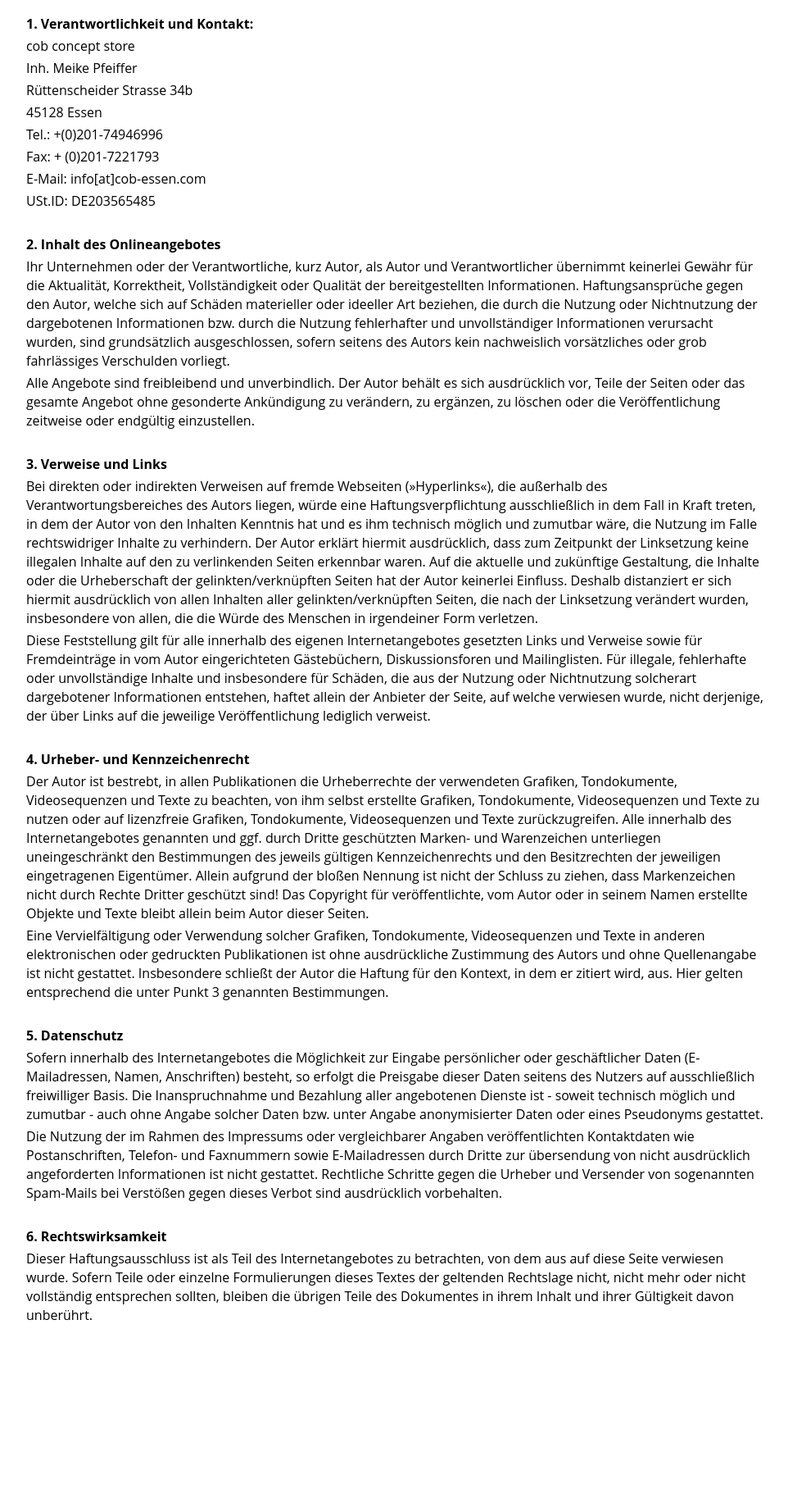
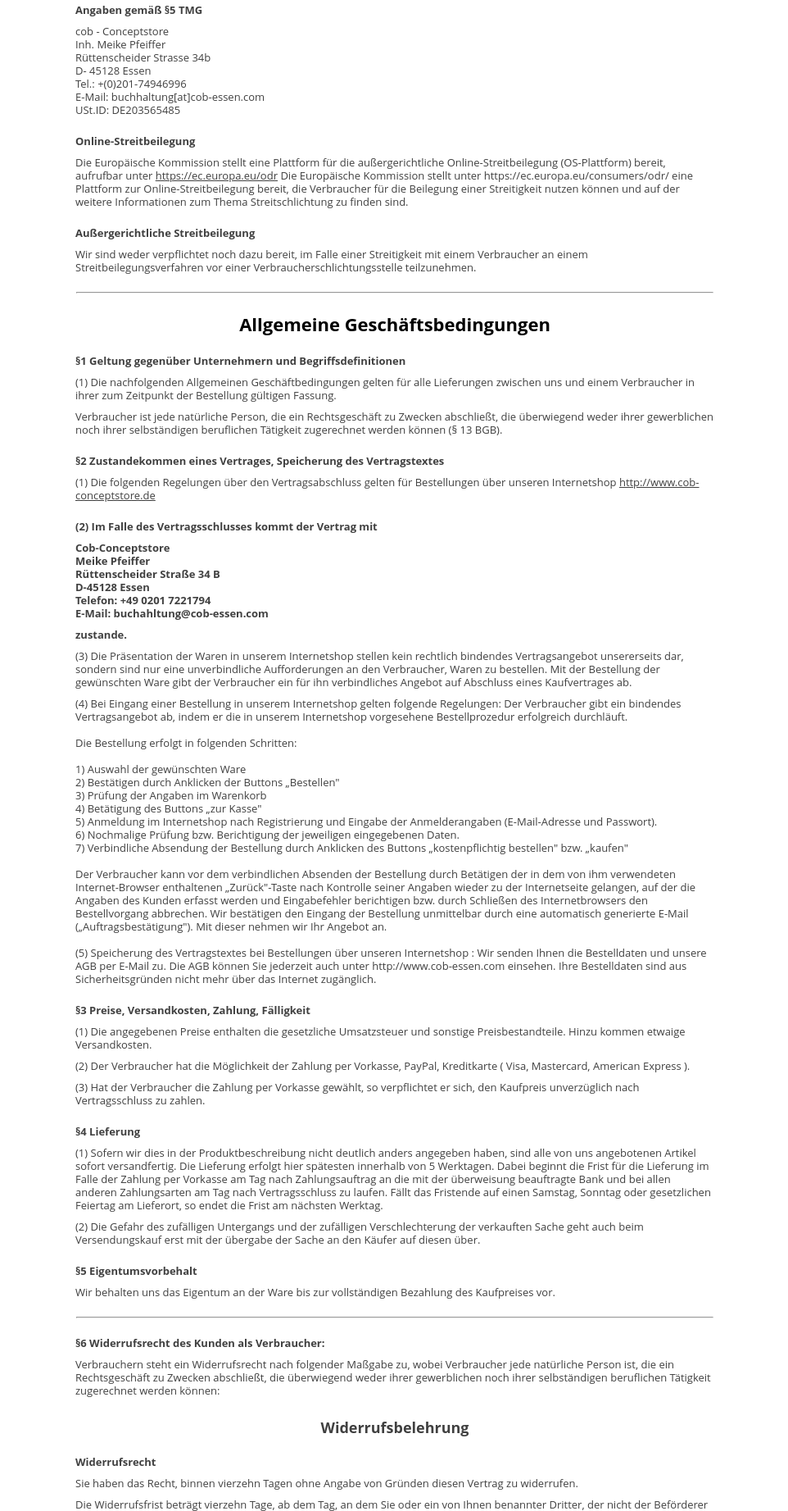
Before and after one commit to cob-concept/info, a plain HTML site: page index.html in a window 1280 px wide. Shown: the part 321-2164 px from the top of the page at 82% size, without its empty margins (158-1120 px from the left). Before the commit the page ends 2049 px from the top, so only its background shows below. Drawn offline with Linux system fonts and the light colour scheme; a web font is replaced by a local one.

Commit message:
+ AGB * neues Impressum + CSS (besonders Knöpfe)

```diff
--- a/index.html
+++ b/index.html
@@ -12,51 +12,154 @@
 
 
 <body>
+<!-- LOGO -->
 <img src="logo2.svg" alt="cob">
+
+<!-- IMPRESSUM -->
     <h1>Impressum</h1>
     <div class="box">
-  <p><b>1. Verantwortlichkeit und Kontakt:</b></p>
-  <p>cob concept store</p>
-  <p>Inh. Meike Pfeiffer</p>
-  <p>R&uuml;ttenscheider Strasse 34b</p>
-  <p>45128 Essen</p>
-  <p>Tel.: +(0)201-74946996</p>
-  <p>Fax: + (0)201-7221793</p>
-  <p>E-Mail: info[at]cob-essen.com</p>
-  <p>USt.ID: DE203565485</p>
+    <p><b>Angaben gem&auml;&szlig; &sect;5 TMG</b></p>
+      <p>cob - Conceptstore <br>
+      Inh. Meike Pfeiffer <br>
+      R&uuml;ttenscheider Strasse 34b <br>
+      D- 45128 Essen <br>
+      Tel.: +(0)201-74946996 <br>
+      E-Mail: buchhaltung[at]cob-essen.com <br>
+      USt.ID: DE203565485</p>
     </div>
     <div class="box">
-<p><b>2. Inhalt des Onlineangebotes</b></p>
-<p>Ihr Unternehmen oder der Verantwortliche, kurz Autor, als Autor und Verantwortlicher &uuml;bernimmt keinerlei Gew&auml;hr f&uuml;r die Aktualit&auml;t, Korrektheit, Vollst&auml;ndigkeit oder Qualit&auml;t der bereitgestellten Informationen. Haftungsanspr&uuml;che gegen den Autor, welche sich auf Sch&auml;den materieller oder ideeller Art beziehen, die durch die Nutzung oder Nichtnutzung der dargebotenen Informationen bzw. durch die Nutzung fehlerhafter und unvollst&auml;ndiger Informationen verursacht wurden, sind grunds&auml;tzlich ausgeschlossen, sofern seitens des Autors kein nachweislich vors&auml;tzliches oder grob fahrl&auml;ssiges Verschulden vorliegt.</p>
-<p>Alle Angebote sind freibleibend und unverbindlich. Der Autor beh&auml;lt es sich ausdr&uuml;cklich vor, Teile der Seiten oder das gesamte Angebot ohne gesonderte Ank&uuml;ndigung zu ver&auml;ndern, zu erg&auml;nzen, zu l&ouml;schen oder die Ver&ouml;ffentlichung zeitweise oder endg&uuml;ltig einzustellen.</p>
+    <p><b>Online-Streitbeilegung</b></p>
+    <p>Die Europ&auml;ische Kommission stellt eine Plattform f&uuml;r die au&szlig;ergerichtliche Online-Streitbeilegung (OS-Plattform) bereit, aufrufbar unter <a href="https://ec.europa.eu/odr">https://ec.europa.eu/odr</a>
+    Die Europ&auml;ische Kommission stellt unter https://ec.europa.eu/consumers/odr/ eine Plattform zur Online-Streitbeilegung bereit, die Verbraucher f&uuml;r die Beilegung einer Streitigkeit nutzen k&ouml;nnen und auf der weitere Informationen zum Thema Streitschlichtung zu finden sind.
+    </p>
     </div>
     <div class="box">
-<p><b>3. Verweise und Links</b></p>
-<p>Bei direkten oder indirekten Verweisen auf fremde Webseiten (&raquo;Hyperlinks&laquo;), die au&szlig;erhalb des Verantwortungsbereiches des Autors liegen, w&uuml;rde eine Haftungsverpflichtung ausschlie&szlig;lich in dem Fall in Kraft treten, in dem der Autor von den Inhalten Kenntnis hat und es ihm technisch m&ouml;glich und zumutbar w&auml;re, die Nutzung im Falle rechtswidriger Inhalte zu verhindern. Der Autor erkl&auml;rt hiermit ausdr&uuml;cklich, dass zum Zeitpunkt der Linksetzung keine illegalen Inhalte auf den zu verlinkenden Seiten erkennbar waren. Auf die aktuelle und zuk&uuml;nftige Gestaltung, die Inhalte oder die Urheberschaft der gelinkten/verkn&uuml;pften Seiten hat der Autor keinerlei Einfluss. Deshalb distanziert er sich hiermit ausdr&uuml;cklich von allen Inhalten aller gelinkten/verkn&uuml;pften Seiten, die nach der Linksetzung ver&auml;ndert wurden, insbesondere von allen, die die W&uuml;rde des Menschen in irgendeiner Form verletzen.</p>
+    <p><b>Au&szlig;ergerichtliche Streitbeilegung</b></p>
+    <p>Wir sind weder verpflichtet noch dazu bereit, im Falle einer Streitigkeit mit einem Verbraucher an einem Streitbeilegungsverfahren vor einer Verbraucherschlichtungsstelle teilzunehmen.</p>
 
-<p>Diese Feststellung gilt f&uuml;r alle innerhalb des eigenen Internetangebotes gesetzten Links und Verweise sowie f&uuml;r Fremdeintr&auml;ge in vom Autor eingerichteten G&auml;steb&uuml;chern, Diskussionsforen und Mailinglisten. F&uuml;r illegale, fehlerhafte oder unvollst&auml;ndige Inhalte und insbesondere f&uuml;r Sch&auml;den, die aus der Nutzung oder Nichtnutzung solcherart dargebotener Informationen entstehen, haftet allein der Anbieter der Seite, auf welche verwiesen wurde, nicht derjenige, der &uuml;ber Links auf die jeweilige Ver&ouml;ffentlichung lediglich verweist.</p>
+<!-- AGB -->
+    <hr>
     </div>
+    <h1>Allgemeine Gesch&auml;ftsbedingungen</h1>
     <div class="box">
-<p><b>4. Urheber- und Kennzeichenrecht</b></p>
+    <p><b>&sect;1 Geltung gegen&uuml;ber Unternehmern und Begriffsdefinitionen</b></p>
+    <p>(1) Die nachfolgenden Allgemeinen Gesch&auml;ftbedingungen gelten f&uuml;r alle Lieferungen zwischen uns und einem Verbraucher in ihrer zum Zeitpunkt der Bestellung g&uuml;ltigen Fassung.</p>
+    <p>Verbraucher ist jede nat&uuml;rliche Person, die ein Rechtsgesch&auml;ft zu Zwecken abschlie&szlig;t, die &uuml;berwiegend weder ihrer gewerblichen noch ihrer selbst&auml;ndigen beruflichen T&auml;tigkeit zugerechnet werden k&ouml;nnen (&sect; 13 BGB).
+    </p>
 
-<p>Der Autor ist bestrebt, in allen Publikationen die Urheberrechte der verwendeten Grafiken, Tondokumente, Videosequenzen und Texte zu beachten, von ihm selbst erstellte Grafiken, Tondokumente, Videosequenzen und Texte zu nutzen oder auf lizenzfreie Grafiken, Tondokumente, Videosequenzen und Texte zur&uuml;ckzugreifen.
-Alle innerhalb des Internetangebotes genannten und ggf. durch Dritte gesch&uuml;tzten Marken- und Warenzeichen unterliegen uneingeschr&auml;nkt den Bestimmungen des jeweils g&uuml;ltigen Kennzeichenrechts und den Besitzrechten der jeweiligen eingetragenen Eigent&uuml;mer. Allein aufgrund der blo&szlig;en Nennung ist nicht der Schluss zu ziehen, dass Markenzeichen nicht durch Rechte Dritter gesch&uuml;tzt sind! Das Copyright f&uuml;r ver&ouml;ffentlichte, vom Autor oder in seinem Namen erstellte Objekte und Texte bleibt allein beim Autor dieser Seiten.</p>
+    <div class="box">
+    <p><b>&sect;2 Zustandekommen eines Vertrages, Speicherung des Vertragstextes</b></p>
 
-<p>Eine Vervielf&auml;ltigung oder Verwendung solcher Grafiken, Tondokumente, Videosequenzen und Texte in anderen elektronischen oder gedruckten Publikationen ist ohne ausdr&uuml;ckliche Zustimmung des Autors und ohne Quellenangabe ist nicht gestattet. Insbesondere schlie&szlig;t der Autor die Haftung f&uuml;r den Kontext, in dem er zitiert wird, aus. Hier gelten entsprechend die unter Punkt 3 genannten Bestimmungen.</p>
+    <p>(1) Die folgenden Regelungen &uuml;ber den Vertragsabschluss gelten f&uuml;r Bestellungen &uuml;ber unseren Internetshop <a href="http://www.cob-conceptstore.de">http://www.cob-conceptstore.de</a></p>
     </div>
 
     <div class="box">
-<p><b>5. Datenschutz</b></p>
+    <p><b>(2) Im Falle des Vertragsschlusses kommt der Vertrag mit<br></b></p>
+    </div>
+    <div style="margin-top: 6px; margin-bottom: 10px;">
+    <p><b>
+    Cob-Conceptstore <br>
+    Meike Pfeiffer <br>
+    R&uuml;ttenscheider Stra&szlig;e 34 B<br>
+    D-45128 Essen<br>
+    Telefon: +49 0201 7221794 <br>
+    E-Mail: buchahltung@cob-essen.com</b></p>
+    <div style="margin-top: 10px; margin-bottom: 10px;">
+    <p><b> zustande.
+    </b></p>
 
-<p>Sofern innerhalb des Internetangebotes die M&ouml;glichkeit zur Eingabe pers&ouml;nlicher oder gesch&auml;ftlicher Daten (E-Mailadressen, Namen, Anschriften) besteht, so erfolgt die Preisgabe dieser Daten seitens des Nutzers auf ausschlie&szlig;lich freiwilliger Basis. Die Inanspruchnahme und Bezahlung aller angebotenen Dienste ist &#45; soweit technisch m&ouml;glich und zumutbar &#45; auch ohne Angabe solcher Daten bzw. unter Angabe anonymisierter Daten oder eines Pseudonyms gestattet.</p>
+    <p>
+    (3) Die Pr&auml;sentation der Waren in unserem Internetshop stellen kein rechtlich bindendes Vertragsangebot unsererseits dar, sondern sind nur eine unverbindliche Aufforderungen an den Verbraucher, Waren zu bestellen. Mit der Bestellung der gew&uuml;nschten Ware gibt der Verbraucher ein f&uuml;r ihn verbindliches Angebot auf Abschluss eines Kaufvertrages ab.
+    </p>
+    <p>
+    (4) Bei Eingang einer Bestellung in unserem Internetshop gelten folgende Regelungen: Der Verbraucher gibt ein bindendes Vertragsangebot ab, indem er die in unserem Internetshop vorgesehene Bestellprozedur erfolgreich durchl&auml;uft.
+    </p>
 
-<p>Die Nutzung der im Rahmen des Impressums oder vergleichbarer Angaben ver&ouml;ffentlichten Kontaktdaten wie Postanschriften, Telefon- und Faxnummern sowie E-Mailadressen durch Dritte zur &uuml;bersendung von nicht ausdr&uuml;cklich angeforderten Informationen ist nicht gestattet. Rechtliche Schritte gegen die Urheber und Versender von sogenannten Spam-Mails bei Verst&ouml;&szlig;en gegen dieses Verbot sind ausdr&uuml;cklich vorbehalten.</p>
+    <p style="margin-top: 16px;">
+    Die Bestellung erfolgt in folgenden Schritten:
+    </p>
+
+    <p style="margin-top: 16px;">
+    1) Auswahl der gew&uuml;nschten Ware <br>
+    2) Best&auml;tigen durch Anklicken der Buttons &bdquo;Bestellen&quot; <br>
+    3) Pr&uuml;fung der Angaben im Warenkorb <br>
+    4) Bet&auml;tigung des Buttons &bdquo;zur Kasse&quot; <br>
+    5) Anmeldung im Internetshop nach Registrierung und Eingabe der Anmelderangaben (E-Mail-Adresse und Passwort). <br>
+    6) Nochmalige Pr&uuml;fung bzw. Berichtigung der jeweiligen eingegebenen Daten. <br>
+    7) Verbindliche Absendung der Bestellung durch Anklicken des Buttons &bdquo;kostenpflichtig bestellen&quot; bzw. &bdquo;kaufen&quot;
+    </p>
+
+    <p style="margin-top: 16px;">
+    Der Verbraucher kann vor dem verbindlichen Absenden der Bestellung durch Bet&auml;tigen der in dem von ihm verwendeten Internet-Browser enthaltenen &bdquo;Zur&uuml;ck&quot;-Taste nach Kontrolle seiner Angaben wieder zu der Internetseite gelangen, auf der die Angaben des Kunden erfasst werden und Eingabefehler berichtigen bzw. durch Schlie&szlig;en des Internetbrowsers den Bestellvorgang abbrechen. Wir best&auml;tigen den Eingang der Bestellung unmittelbar durch eine automatisch generierte E-Mail (&bdquo;Auftragsbest&auml;tigung&quot;). Mit dieser nehmen wir Ihr Angebot an.
+    </p>
+    <p style="margin-top: 16px;">
+    (5) Speicherung des Vertragstextes bei Bestellungen &uuml;ber unseren Internetshop : Wir senden Ihnen die Bestelldaten und unsere AGB per E-Mail zu. Die AGB k&ouml;nnen Sie jederzeit auch unter http://www.cob-essen.com einsehen. Ihre Bestelldaten sind aus Sicherheitsgr&uuml;nden nicht mehr &uuml;ber das Internet zug&auml;nglich.
+    </p>
     </div>
 
     <div class="box">
-<p><b>6. Rechtswirksamkeit</b></p>
+    <p><b>&sect;3 Preise, Versandkosten, Zahlung, F&auml;lligkeit</b></p>
+    <p>(1) Die angegebenen Preise enthalten die gesetzliche Umsatzsteuer und sonstige Preisbestandteile. Hinzu kommen etwaige Versandkosten.</p>
 
-<p>Dieser Haftungsausschluss ist als Teil des Internetangebotes zu betrachten, von dem aus auf diese Seite verwiesen wurde. Sofern Teile oder einzelne Formulierungen dieses Textes der geltenden Rechtslage nicht, nicht mehr oder nicht vollst&auml;ndig entsprechen sollten, bleiben die &uuml;brigen Teile des Dokumentes in ihrem Inhalt und ihrer G&uuml;ltigkeit davon unber&uuml;hrt.</p>
+    <p>(2) Der Verbraucher hat die M&ouml;glichkeit der Zahlung per Vorkasse, PayPal, Kreditkarte ( Visa, Mastercard, American Express ).</p>
+
+    <p>(3) Hat der Verbraucher die Zahlung per Vorkasse gew&auml;hlt, so verpflichtet er sich, den Kaufpreis unverz&uuml;glich nach Vertragsschluss zu zahlen.</p>
+    </div>
+
+    <div class="box">
+    <p><b>&sect;4 Lieferung</b></p>
+    <p>(1) Sofern wir dies in der Produktbeschreibung nicht deutlich anders angegeben haben, sind alle von uns angebotenen Artikel sofort versandfertig. Die Lieferung erfolgt hier sp&auml;testen innerhalb von 5 Werktagen. Dabei beginnt die Frist f&uuml;r die Lieferung im Falle der Zahlung per Vorkasse am Tag nach Zahlungsauftrag an die mit der &uuml;berweisung beauftragte Bank und bei allen anderen Zahlungsarten am Tag nach Vertragsschluss zu laufen. F&auml;llt das Fristende auf einen Samstag, Sonntag oder gesetzlichen Feiertag am Lieferort, so endet die Frist am n&auml;chsten Werktag.</p>
+    <p>
+    (2) Die Gefahr des zuf&auml;lligen Untergangs und der zuf&auml;lligen Verschlechterung der verkauften Sache geht auch beim Versendungskauf erst mit der &uuml;bergabe der Sache an den K&auml;ufer auf diesen &uuml;ber.</p>
+    </div>
+
+    <div class="box">
+    <p><b>&sect;5 Eigentumsvorbehalt</b></p>
+    <p>Wir behalten uns das Eigentum an der Ware bis zur vollst&auml;ndigen Bezahlung des Kaufpreises vor.</p>
+    </div>
+
+<!-- Widerrufsbelehrung (AGB) -->
+    <hr>
+    <div class="box">
+    <p><b>&sect;6 Widerrufsrecht des Kunden als Verbraucher:</b></p>
+    <p>Verbrauchern steht ein Widerrufsrecht nach folgender Ma&szlig;gabe zu, wobei Verbraucher jede nat&uuml;rliche Person ist, die ein Rechtsgesch&auml;ft zu Zwecken abschlie&szlig;t, die &uuml;berwiegend weder ihrer gewerblichen noch ihrer selbst&auml;ndigen beruflichen T&auml;tigkeit zugerechnet werden k&ouml;nnen:</p>
+    </div>
+
+    <h1 style="margin-top: 25px; font-size:18px; color: #404040;">Widerrufsbelehrung</h1>
+    <div class="box">
+    <p><b>Widerrufsrecht</b></p>
+
+    <p>Sie haben das Recht, binnen vierzehn Tagen ohne Angabe von Gr&uuml;nden diesen Vertrag zu widerrufen.</p>
+
+    <p>Die Widerrufsfrist betr&auml;gt vierzehn Tage, ab dem Tag, an dem Sie oder ein von Ihnen benannter Dritter, der nicht der Bef&ouml;rderer ist, die Waren in Besitz genommen haben bzw. hat.</p>
+
+    <p>Um Ihr Widerrufsrecht auszu&uuml;ben, m&uuml;ssen Sie uns</p>
+    <p>COB Conceptstore<br>
+    Meike Pfeiffer<br>
+    R&uuml;ttenscheider Stra&szlig;e 34 B <br>
+    D-45128 Essen <br>
+    E-Mail buchhaltung@cob-essen.com </p>
+
+    <p>mittels einer eindeutigen Erkl&auml;rung (z.B. ein mit der Post versandter Brief oder E-Mail) &uuml;ber Ihren Entschluss, diesen Vertrag zu widerrufen, informieren. Sie k&ouml;nnen daf&uuml;r das beigef&uuml;gte Muster-Widerrufsformular verwenden, das jedoch nicht vorgeschrieben ist.</p>
+    </div>
+
+    <div class="box">
+    <p><b>Widerrufsfolgen</b></p>
+    <p>Wenn Sie diesen Vertrag widerrufen, haben wir Ihnen alle Zahlungen, die wir von Ihnen erhalten haben, einschlie&szlig;lich der Lieferkosten (mit Ausnahme der zus&auml;tzlichen Kosten, die sich daraus ergeben, dass Sie eine andere Art der Lieferung als die von uns angebotene, g&uuml;nstigste Standardlieferung gew&auml;hlt haben), unverz&uuml;glich und sp&auml;testens binnen vierzehn Tagen ab dem Tag zur&uuml;ckzuzahlen, an dem die Mitteilung &uuml;ber Ihren Widerruf dieses Vertrags bei uns eingegangen ist. F&uuml;r diese R&uuml;ckzahlung verwenden wir dasselbe Zahlungsmittel, das Sie bei der urspr&uuml;nglichen Transaktion eingesetzt haben, es sei denn, mit Ihnen wurde ausdr&uuml;cklich etwas anderes vereinbart; in keinem Fall werden Ihnen wegen dieser R&uuml;ckzahlung Entgelte berechnet.</p>
+
+    <p>Wir k&ouml;nnen die R&uuml;ckzahlung verweigern, bis wir die Waren wieder zur&uuml;ckerhalten haben oder bis Sie den Nachweis erbracht haben, dass Sie die Waren zur&uuml;ckgesandt haben, je nachdem, welches der fr&uuml;here Zeitpunkt ist.</p>
+
+    <p>Sie haben die Waren unverz&uuml;glich und in jedem Fall sp&auml;testens binnen vierzehn Tagen ab dem Tag, an dem Sie uns &uuml;ber den Widerruf dieses Vertrages unterrichten, an uns zur&uuml;ckzusenden oder zu &uuml;bergeben. Die Frist ist gewahrt, wenn Sie die Waren vor Ablauf der Frist von vierzehn Tagen absenden.</p>
+
+    <p>Sie tragen die unmittelbaren Kosten der R&uuml;cksendung der Waren.</p>
+
+    <p><b>Ende der Widerrufsbelehrung</b></p>
+    </div>
+    <div style="text-align:right; width:100%; padding:0; margin-top: 25px;">
+        <a class="WForm">
+            <i class="material-icons">arrow_right_alt</i>
+            Widerrufsformular
+        </a>
     </div>
 
 
--- a/style.css
+++ b/style.css
@@ -2,7 +2,7 @@
 body {
   background-color: white;
   min-width: 650px;
-  max-width: 1000px;
+  max-width: 800px;
   margin-left: auto;
   margin-right: auto;
   padding: 0;
@@ -12,7 +12,7 @@ h1 {
   font-family: "Open Sans";
   font-style: bold;
   color: black;
-  font-size: 26px;
+  font-size: 22px;
   text-align: center;
   margin: 0px;
   margin-top: 0px;
@@ -21,12 +21,20 @@ h1 {
 p {
   font-family: "Open Sans";
   text-align: left;
-  color: black;
-  font-size: 16px;
-  line-height: 23px;
-  margin: 50px;
-  margin-top: 4px;
+  color:  #404040;
+  font-size: 13px;
+  line-height: 16px;
+  margin: 10px;
+  margin-top: 10px;
   margin-bottom: 4px;
+}
+a {
+  color: #404040;
+}
+a:hover {
+  background-color: silver;
+  border-color: silver;
+  box-shadow: 0px 1px 5px #898989;
 }
 ::selection {
   color: black;
@@ -42,6 +50,36 @@ img {
   margin-right: auto;
   height: 265px;
 }
+
+hr {
+  margin-top: 22px;
+  margin-bottom: 22px;
+  width:97%;
+}
 .box {
-  margin-top: 30px;
+  margin-top: 22px;
 }
+.material-icons {
+  vertical-align: middle;
+  padding-bottom: 2.75px;
+}
+a.WForm {
+  font-family: "Open Sans";
+  font-size:13px;
+  background-color: silver;
+  color: #404040;
+  border: 7px silver solid;
+  border-radius: 10px;
+  padding: 0px;
+  box-shadow: 0px 0px 0px silver;
+  z-index: 10;
+
+  transition-duration: 0.12s;
+}
+a.WForm:hover {
+  color: white;
+  box-shadow: 0px 3px 10px black ;
+  background-color: black;
+  border: 7px black solid;
+  transform: translateY(-2px);
+}
```
Also changed, not shown: wform.html (added, +25 -0 lines). Lines whose indentation alone changed are shown as unchanged.
